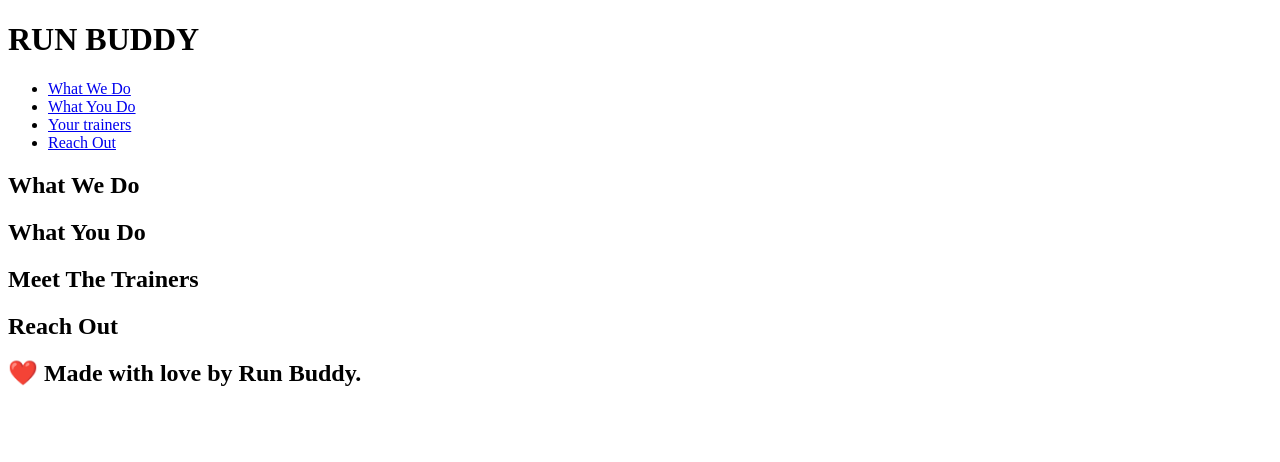
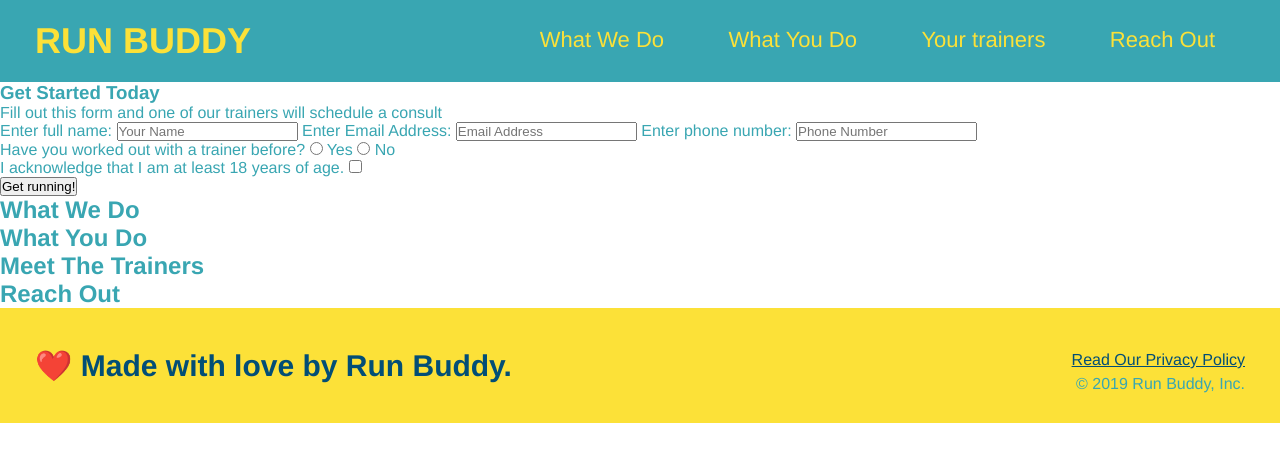
Before and after one commit to omarx88/Run-Buddy-Duex, a plain HTML site: page index.html in a window 1280 px wide. Drawn offline with Linux system fonts and the light colour scheme.

Commit message:
index update

```diff
--- a/index.html
+++ b/index.html
@@ -2,6 +2,7 @@
 <html lang="en">
     <head>
         <meta charset="UTF-8" />
+        <link rel="stylesheet" href="./assets/css/style.css" />
         <title> Run Buddy</title>
     </head>
 
@@ -31,8 +32,38 @@
         </Header>
 
         <!-- hero/jumbotron -->
-        <section>
-        </section>
+    <section>
+        <div>
+            <h3>Get Started Today</h3>
+            <p>Fill out this form and one of our trainers will schedule a consult</p>
+            <!-- Add form element -->
+            <form>
+                <label for="name">Enter full name:</label>
+                <input type="text" placeholder="Your Name" name="name" id="name" />
+                <label for="email">Enter Email Address:</label>
+                <input type="email" placeholder="Email Address" name="email" id="email" />
+                <label for="phone"> Enter phone number:</label>
+                <input type="tel" placeholder="Phone Number" name="phone" id="phone" />
+                <p>
+                    Have you worked out with a trainer before?
+                    <input type="radio" name="trainer-confirm" id="trainer-yes" />
+                    <label for="trainer-yes">Yes</label>
+                    <input type="radio" name="trainer-confirm" id="trainer-no" />
+                    <label for="trainer-no">No</label>
+                </p>
+                <p>
+                    <label for="checkbox" >
+                    I acknowledge that I am at least 18 years of age.
+                    </label>
+                    <input type="checkbox" name="age-confirm" id="checkbox" />
+                </p>
+                <button type="submit">
+                    Get running!
+                </button>
+            </form>
+        </div>
+    </section>
+    <!-- end hero -->
 
         <!-- "what we do" section -->
         <section>
@@ -57,6 +88,10 @@
         <!-- "footer" -->
         <footer>
             <h2> &#10084;&#65039; Made with love by Run Buddy.</h2>
+        <div>
+            <a href="#">Read Our Privacy Policy</a><br />
+            &copy; 2019 Run Buddy, Inc.
+        </div>
         </footer>
 
     </body>
```
